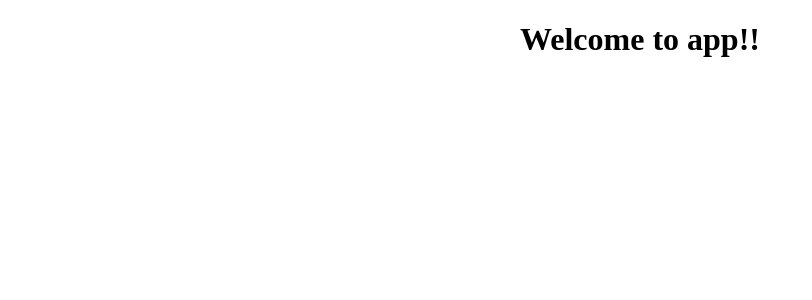
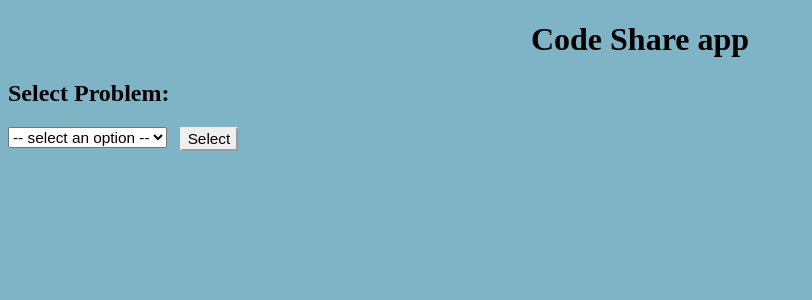
Before and after one commit to BLayman/SocketIOApp, an Angular app in the folder angular-app/: page / in a window 1280 px wide. Shown: the top 300 px of the page, without its empty margins (0-812 px from the left). Built offline with nearby package versions, Linux system fonts and the light colour scheme.

Commit message:
started replacing client side files with angular components

```diff
--- a/angular-app/package.json
+++ b/angular-app/package.json
@@ -5,7 +5,7 @@
   "scripts": {
     "ng": "ng",
     "start": "../Server/server",
-    "build": "ng build",
+    "build": "ng build --watch",
     "test": "ng test",
     "lint": "ng lint",
     "e2e": "ng e2e"
--- a/angular-app/src/app/app.component.css
+++ b/angular-app/src/app/app.component.css
@@ -0,0 +1,3 @@
+h1{
+  text-align: center;
+}
--- a/angular-app/src/app/app.component.html
+++ b/angular-app/src/app/app.component.html
@@ -1,5 +1,3 @@
 <!--The whole content below can be removed with the new code.-->
-<div style="text-align:center">
-  <h1>
-    Welcome to {{title}}!!
-  </h1>
+<h1>{{title}}</h1>
+<prob-select>
--- a/angular-app/src/app/app.component.ts
+++ b/angular-app/src/app/app.component.ts
@@ -6,5 +6,5 @@ import { Component } from '@angular/core';
   styleUrls: ['./app.component.css']
 })
 export class AppComponent {
-  title = 'app';
+  title = 'Code Share app';
 }
--- a/angular-app/src/app/app.module.ts
+++ b/angular-app/src/app/app.module.ts
@@ -2,10 +2,12 @@ import { BrowserModule } from '@angular/platform-browser';
 import { NgModule } from '@angular/core';
 
 import { AppComponent } from './app.component';
+import { probSelectComponent} from './probSelect/probSelect.component'
 
 @NgModule({
   declarations: [
-    AppComponent
+    AppComponent,
+    probSelectComponent
   ],
   imports: [
     BrowserModule
--- /dev/null
+++ b/angular-app/src/app/probSelect/probSelect.component.css
@@ -0,0 +1,8 @@
+#selectProblem, #probs, #submitCode{
+  float: left;
+  margin-right: 1%;
+}
+
+#createProblem{
+  margin-top: 1%;
+}
--- /dev/null
+++ b/angular-app/src/app/probSelect/probSelect.component.html
@@ -0,0 +1,13 @@
+<!--The whole content below can be removed with the new code.-->
+<h2>Select Problem: </h2>
+
+  <!-- drop down menu -->
+  <select name="Problems" id="probs">
+    <option disabled selected value> -- select an option -- </option>
+  </select>
+
+  <!-- drop down buttons -->
+  <button id="selectProblem">Select</button>
+  <button id="deleteProblem" class='admin' disabled >Delete</button>
+  <button id="createProblem" class='admin' disabled >Create New Category</button>
+  <br>
--- /dev/null
+++ b/angular-app/src/app/probSelect/probSelect.component.ts
@@ -0,0 +1,10 @@
+import { Component } from '@angular/core';
+
+@Component({
+  selector: 'prob-select',
+  templateUrl: './probSelect.component.html',
+  styleUrls: ['./probSelect.component.css']
+})
+export class probSelectComponent {
+
+}
--- a/angular-app/src/index.html
+++ b/angular-app/src/index.html
@@ -2,11 +2,10 @@
 <html lang="en">
 <head>
   <meta charset="utf-8">
-  <title>AngularApp</title>
+  <title>Code Share</title>
   <base href="/">
 
   <meta name="viewport" content="width=device-width, initial-scale=1">
-  <link rel="icon" type="image/x-icon" href="favicon.ico">
 </head>
 <body>
   <app-root></app-root>
--- a/angular-app/src/styles.css
+++ b/angular-app/src/styles.css
@@ -1 +1,48 @@
 /* You can add global styles to this file, and also import other style files */
+body{
+  background-color: rgb(127, 179, 198);
+}
+button{
+  font-size: 1.2vw;
+  border-color: inherit;
+}
+select{
+  font-size: 1.2vw;
+}
+.codeBox{
+  background-color: black;
+  color: white;
+  width: 65%%;
+  margin-left: 30%;
+  margin-right: 5%;
+  font-size: 1.4vw;
+  padding: 1%;
+  white-space: pre-wrap;
+}
+.post{
+  background-color:rgb(50,50,50);
+  border-style:groove;
+  color:white;
+  font-size: .9vw;
+  white-space: pre-wrap;
+}
+.post:hover{
+  background-color:darkBlue;
+}
+.post:active{
+  background-color:blue;
+}
+
+#posts{
+  width:25%;
+  float:left;
+}
+
+#submitCode{
+  float: left;
+  margin-right: 1%;
+}
+
+.admin{
+    display:none;
+}
```
Also changed, not shown: 1 other file (tests, documents, lock files or other folders).
